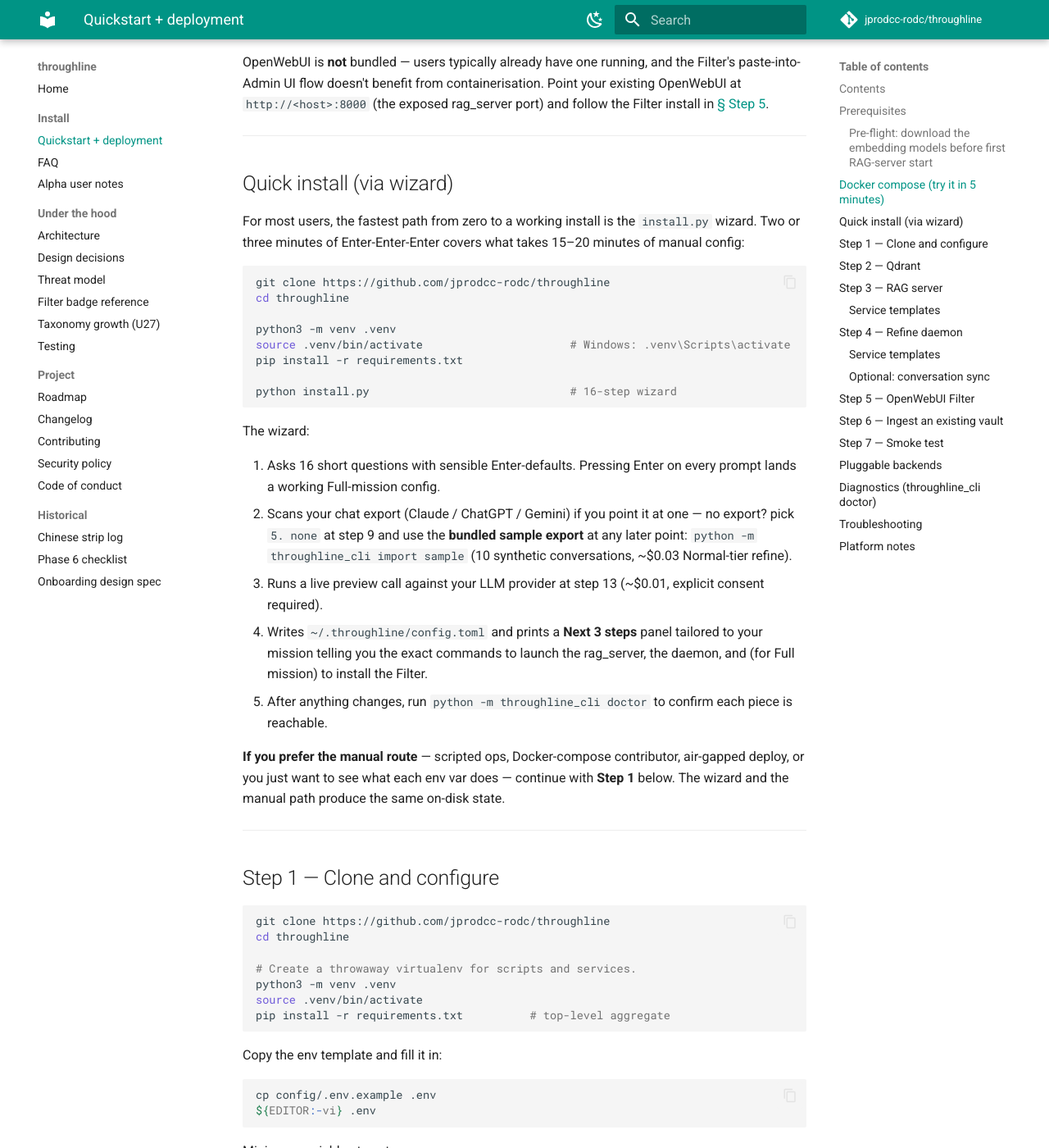
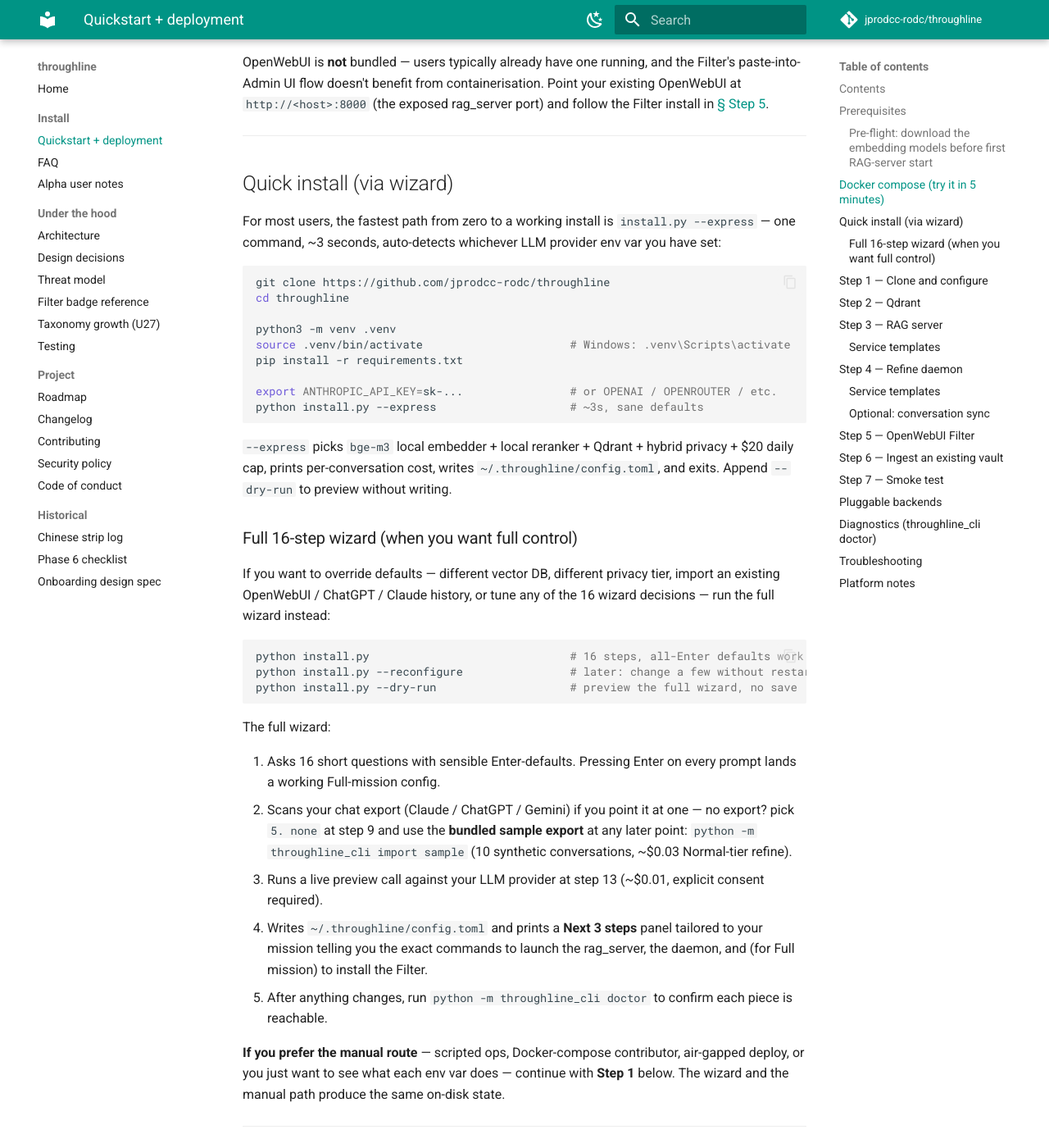
Before and after one commit to jprodcc-rodc/throughline, an MkDocs documentation site: the page built from docs/DEPLOYMENT.md, in a window 1280 px wide and 1400 px high, scrolled down 2909 px. Shown: the whole window at 82% size. Built offline with MkDocs 1.6.1 and Material for MkDocs 9.7.7, drawn with Linux system fonts in a browser that asks for light colours; comment, search, counter and statistics services are not loaded.

Commit message:
docs: stale-fixes — --express path + U27.5/U27.7 shipped status
User asked whether docs/ got updated alongside the README + ARCHITECTURE
work yesterday. Spot check found 5 stale claims that pre-date both the
v0.2.x backend wave (U27.5 + U27.7 shipping) and yesterday's "promote
--express to primary install path" README rework.

Fixes:

- docs/DEPLOYMENT.md "Quick install" section: leads with
  `python install.py --express` (3-second one-command install with
  auto-detected provider) as the primary path. The 16-step wizard
  is now positioned as the explicit "want full control" subsection
  with --reconfigure / --dry-run flags surfaced. Matches README.
- docs/TAXONOMY_GROWTH_DESIGN.md status front-matter: was "U27.5–
  U27.7 deferred to v0.3+". Now reflects reality: U27.5 (5528434)
  + U27.7 (ec32dae) shipped in v0.2.x; only U27.6 (taxonomy retag
  batch re-refine) remains v0.3 work.
- docs/TAXONOMY_GROWTH_DESIGN.md implementation table + "What this
  does NOT do" section: same shipped/deferred status sync.
- docs/ARCHITECTURE.md § 13.3 closing paragraph: was "deferred
  U27.5/.6/.7 scope". Now spells out U27.5+U27.7 shipped, only
  U27.6 deferred.
- docs/ONBOARDING_DATA_IMPORT.md: adds an --express callout above
  the mission-branch table so readers don't think the wizard is
  the only path. Step counts in the table itself stay accurate
  for users who do choose the wizard.
- docs/FAQ.md "What throughline is not": rhetorical "after a 16-
  step install" softened to "after even the 1-command --express
  install" — preserves the wrong-tool warning while reflecting
  current install reality.

ALPHA_USER_NOTES.md and PHASE_6_CHECKLIST.md left alone — both are
historical audit logs by their own front-matter declaration.

Pure docs sync; no code touched.

Co-Authored-By: Claude Opus 4.7 (1M context) <noreply@anthropic.com>

````diff
--- a/docs/DEPLOYMENT.md
+++ b/docs/DEPLOYMENT.md
@@ -132,8 +132,8 @@ Filter install in [§ Step 5](#step-5--openwebui-filter).
 ## Quick install (via wizard)
 
 For most users, the fastest path from zero to a working install is
-the `install.py` wizard. Two or three minutes of Enter-Enter-Enter
-covers what takes 15–20 minutes of manual config:
+`install.py --express` — one command, ~3 seconds, auto-detects
+whichever LLM provider env var you have set:
 
 ```bash
 git clone https://github.com/jprodcc-rodc/throughline
@@ -143,10 +143,29 @@ python3 -m venv .venv
 source .venv/bin/activate                      # Windows: .venv\Scripts\activate
 pip install -r requirements.txt
 
-python install.py                              # 16-step wizard
+export ANTHROPIC_API_KEY=sk-...                # or OPENAI / OPENROUTER / etc.
+python install.py --express                    # ~3s, sane defaults
 ```
 
-The wizard:
+`--express` picks `bge-m3` local embedder + local reranker + Qdrant
++ hybrid privacy + $20 daily cap, prints per-conversation cost,
+writes `~/.throughline/config.toml`, and exits. Append `--dry-run`
+to preview without writing.
+
+### Full 16-step wizard (when you want full control)
+
+If you want to override defaults — different vector DB, different
+privacy tier, import an existing OpenWebUI / ChatGPT / Claude
+history, or tune any of the 16 wizard decisions — run the full
+wizard instead:
+
+```bash
+python install.py                              # 16 steps, all-Enter defaults work
+python install.py --reconfigure                # later: change a few without restarting
+python install.py --dry-run                    # preview the full wizard, no save
+```
+
+The full wizard:
 
 1. Asks 16 short questions with sensible Enter-defaults. Pressing
    Enter on every prompt lands a working Full-mission config.
--- a/docs/FAQ.md
+++ b/docs/FAQ.md
@@ -250,8 +250,8 @@ What that means for specific shapes of need:
   durable memory of you, not a UI to talk to it.
 
 If any of those shapes is your blocker, throughline is the wrong
-tool for you and we'd rather you find that out here than after a
-16-step install.
+tool for you and we'd rather you find that out here than after
+even the 1-command `--express` install.
 
 ## What's the roadmap?
 
````
Also changed, not shown: docs/ARCHITECTURE.md (+4 -2 lines), docs/ONBOARDING_DATA_IMPORT.md (+6 -0 lines), docs/TAXONOMY_GROWTH_DESIGN.md (+19 -13 lines).
